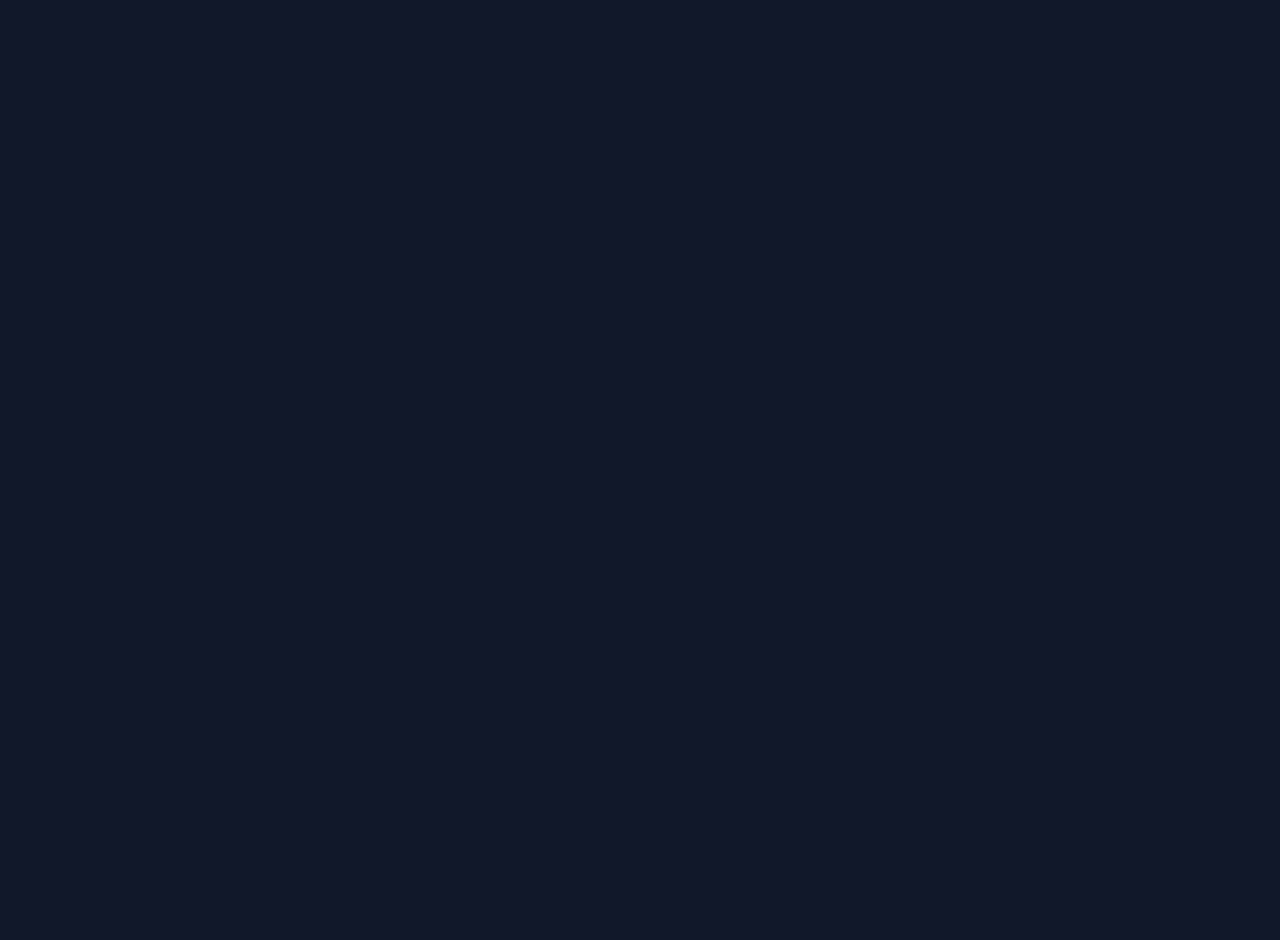
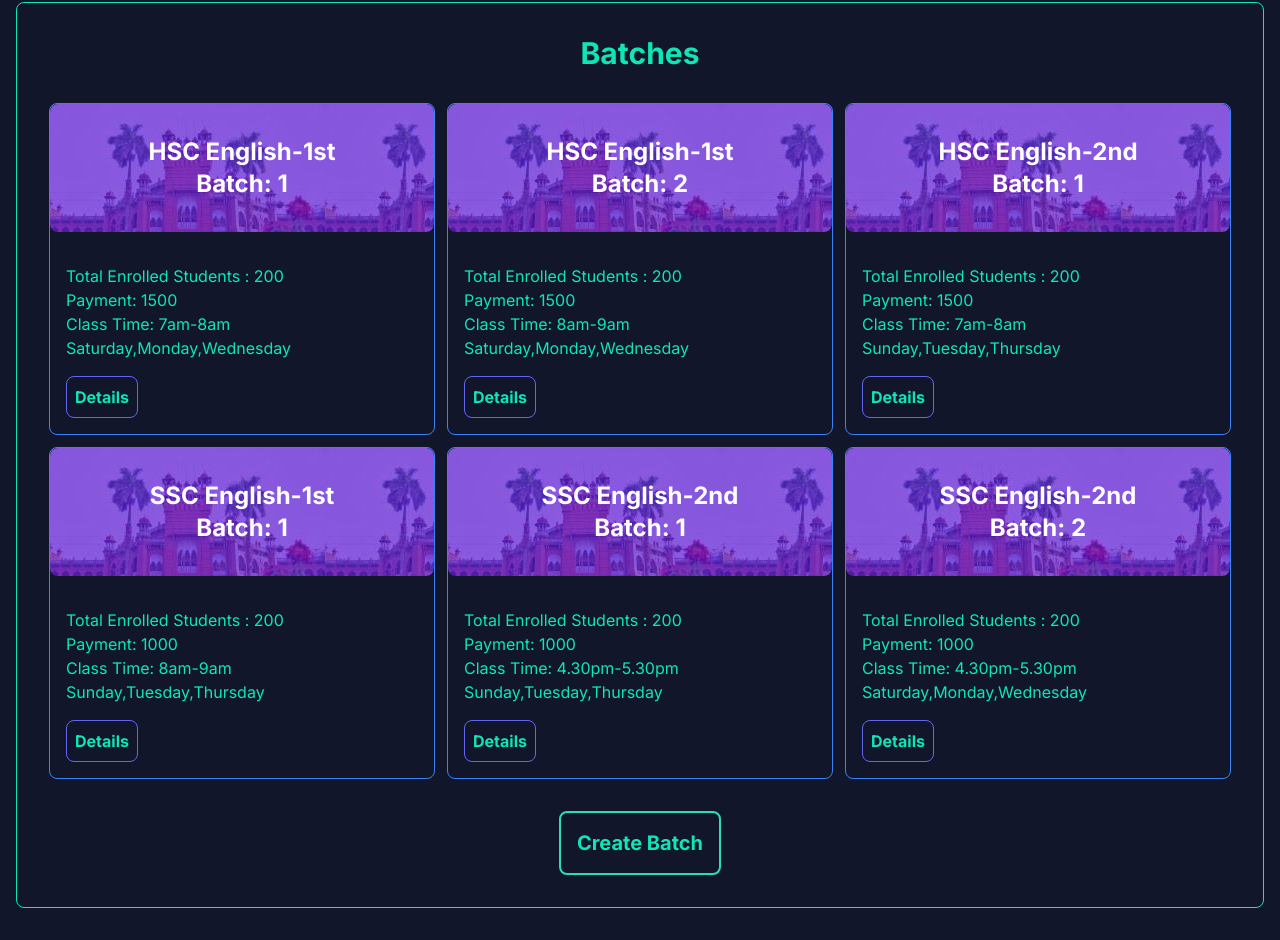
Before and after one commit to shamimhossain515419/fractos-client, a Next.js app: page /teachers-profile in a window 1280 px wide. Shown: the part 490-1430 px from the top of the page. Before the commit the page ends 824 px from the top, so only its background shows below. Built offline with nearby package versions, Linux system fonts and the light colour scheme; no server answers.

Commit message:
batches added

```diff
--- /dev/null
+++ b/src/Components/TeacherProfile/TeacherProfile.css
@@ -0,0 +1,5 @@
+.backgroundImage{
+    background-color: purple;
+
+
+}
--- a/src/Components/TeacherProfile/TeacherProfile.jsx
+++ b/src/Components/TeacherProfile/TeacherProfile.jsx
@@ -1,7 +1,7 @@
 import React from 'react';
 import img from './Images/teacherImage.png'
 import Image from 'next/image';
-
+import './TeacherProfile.css'
 const TeacherProfile = () => {
 
   const data =
@@ -12,8 +12,64 @@ const TeacherProfile = () => {
     "qualification2": " BA, MA (English), University of Dhaka;",
     "achievement": "IELTS: 8.5",
     "earning": "50,000",
-    "batch": "14",
-    "enrolled_student": "445169"
+    "batch": "6",
+    "enrolled_student": "445169",
+    "batches": [
+      {
+        "id": 1,
+        "subject_name": "HSC English-1st",
+        "batch_no": "1",
+        "enrolled_student": "200",
+        "fees": "1500",
+        "class_time":"7am-8am",
+        "day":"Saturday,Monday,Wednesday"
+      },
+      {
+        "id": 2,
+        "subject_name": "HSC English-1st",
+        "batch_no": "2",
+        "enrolled_student": "200",
+        "fees": "1500",
+        "class_time":"8am-9am",
+        "day":"Saturday,Monday,Wednesday"
+      },
+      {
+        "id": 3,
+        "subject_name": "HSC English-2nd",
+        "batch_no": "1",
+        "enrolled_student": "200",
+        "fees": "1500",
+        "class_time":"7am-8am",
+        "day":"Sunday,Tuesday,Thursday"
+      },
+      {
+        "id": 4,
+        "subject_name": "SSC English-1st",
+        "batch_no": "1",
+        "enrolled_student": "200",
+        "fees": "1000",
+        "class_time":"8am-9am",
+        "day":"Sunday,Tuesday,Thursday"
+      },
+      {
+        "id": 5,
+        "subject_name": "SSC English-2nd",
+        "batch_no": "1",
+        "enrolled_student": "200",
+        "fees": "1000",
+        "class_time":"4.30pm-5.30pm",
+        "day":"Sunday,Tuesday,Thursday"
+      },
+      {
+        "id": 6,
+        "subject_name": "SSC English-2nd",
+        "batch_no": "2",
+        "enrolled_student": "200",
+        "fees": "1000",
+        "class_time":"4.30pm-5.30pm",
+        "day":"Saturday,Monday,Wednesday"
+      },
+    ]
   }
 
   return (
@@ -21,7 +77,7 @@ const TeacherProfile = () => {
       <div className=' w-full flex flex-col items-center justify-center my-6'>
         < Image width={100} height={100} src={img} alt="download" border="0" className='h-32 w-32 rounded-full border-2  border-[#0EE6B8]' />
         <div className='primary mt-8 text-center'>
-       <h3 className='font-bold  text-xl '>{data.name}</h3>
+          <h3 className='font-bold  text-2xl '>{data.name}</h3>
           <p className=''> {data.qualification1} </p>
           <p className=''> {data.qualification2} </p>
           <p className=''> {data.achievement} </p>
@@ -40,6 +96,47 @@ const TeacherProfile = () => {
           <p>Students</p></div>
 
       </div>
+      <div className='border rounded-lg border-[#0EE6B8] p-8 mx-4 my-8'>
+
+      <p className='font-bold text-3xl text-[#0EE6B8] text-center'>Batches</p>
+        <div className="grid grid-cols-1 md:grid-cols-2 lg:grid-cols-3 gap-3 my-8">
+
+          {
+            data.batches.map(batch => <div key={batch.id} className='col '>
+              <div className='border border-blue-500 rounded-lg'>
+
+                <div className='backgroundImage p-8 rounded-lg text-center'>
+
+                <h1 className='text-2xl font-bold'>{batch.subject_name}</h1>
+                <h1 className='text-2xl font-bold'>Batch: {batch.batch_no}</h1>
+                </div>
+
+                <div className='mx-4 mt-8  text-[#0EE6B8]'>
+                  <p>Total Enrolled Students : {batch.enrolled_student}</p>
+                  <p >Payment: {batch.fees}</p>
+                  <p>Class Time: {batch.class_time}</p>
+                  <p>{batch.day}</p>
+                 <div className=''>
+                 <button className='font-bold  border border-indigo-500 rounded-lg  p-2 hover:bg-indigo-700 text-[#0EE6B8] my-4'>Details</button>
+                 </div>
+
+                </div>
+
+              </div>
+              <div></div>
+
+
+            </div>)
+          }
+
+        </div>
+
+              <div className='text-center'>
+              <button className='font-bold text-xl border-2 border-[#27deb7] rounded-lg  p-4 hover:bg-blue-700 text-[#0EE6B8]'>Create Batch</button>
+              </div>
+      </div>
+
+
     </div>
   );
 };
```
Also changed, not shown: src/Components/TeacherProfile/Images/Untitled.jpg (added). Lines whose indentation alone changed are shown as unchanged.
